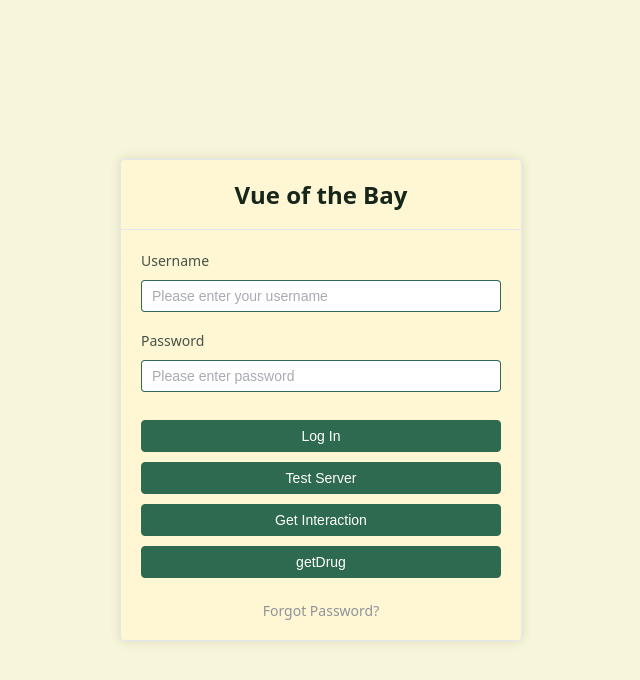
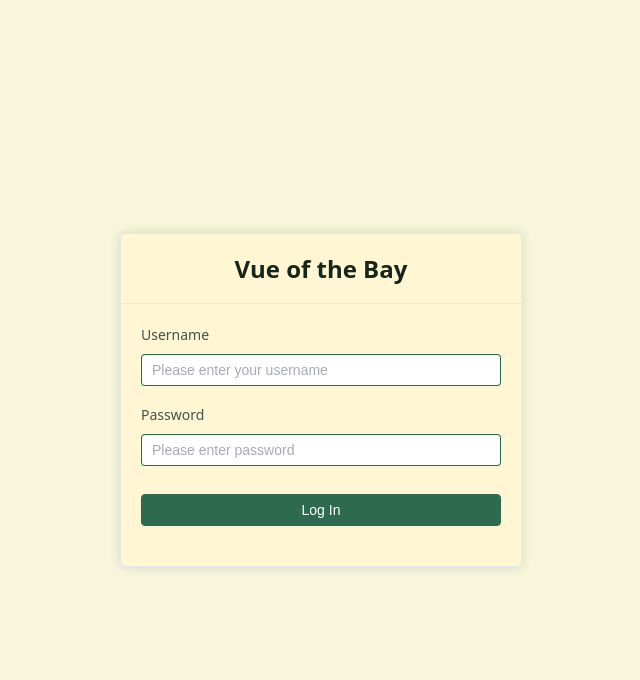
Before and after one commit to 2026bayviewglenEMR/view-of-the-bay, a Vue app in the folder frontend/: page /login in a window 1280 px wide. Shown: the top 680 px of the page, without its empty margins (319-959 px from the left). Built offline with nearby package versions, Linux system fonts and the light colour scheme; no server answers.

Commit message:
removed test buttons

```diff
--- a/frontend/src/views/Login.vue
+++ b/frontend/src/views/Login.vue
@@ -15,13 +15,9 @@
         </el-form-item>
 
         <el-button @click.prevent @click="signIn" type="primary" class="full-width">Log In</el-button>
-        <el-button @click="testServer" type="primary" class="full-width">Test Server</el-button>
-        <el-button @click="getInteraction" type="primary" class="full-width">Get Interaction</el-button>
-        <el-button @click="getDrug" type="primary" class="full-width">getDrug</el-button>
       </el-form>
 
       <div class="footer">
-        <el-link @click="forgotPassword" type="info">Forgot Password?</el-link>
         <el-alert
           v-if="error"
           title="Error"
```
